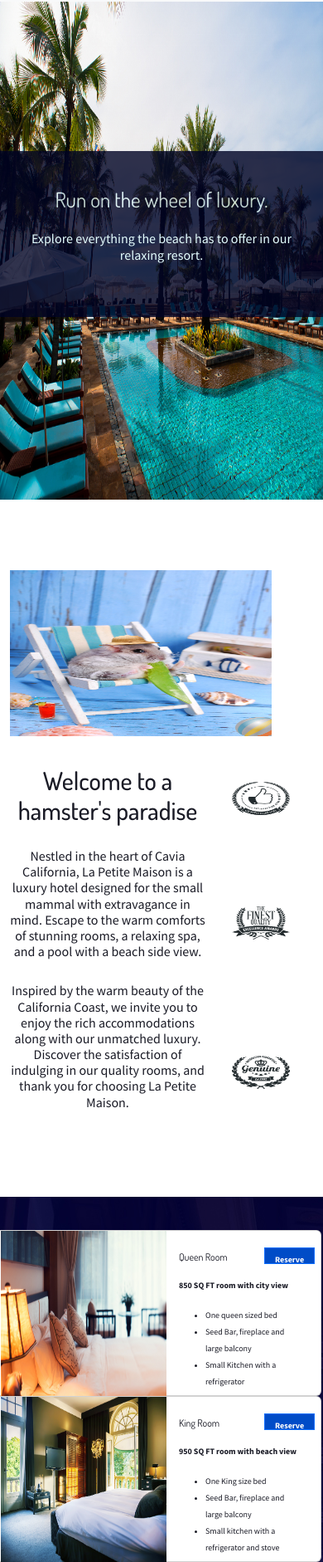
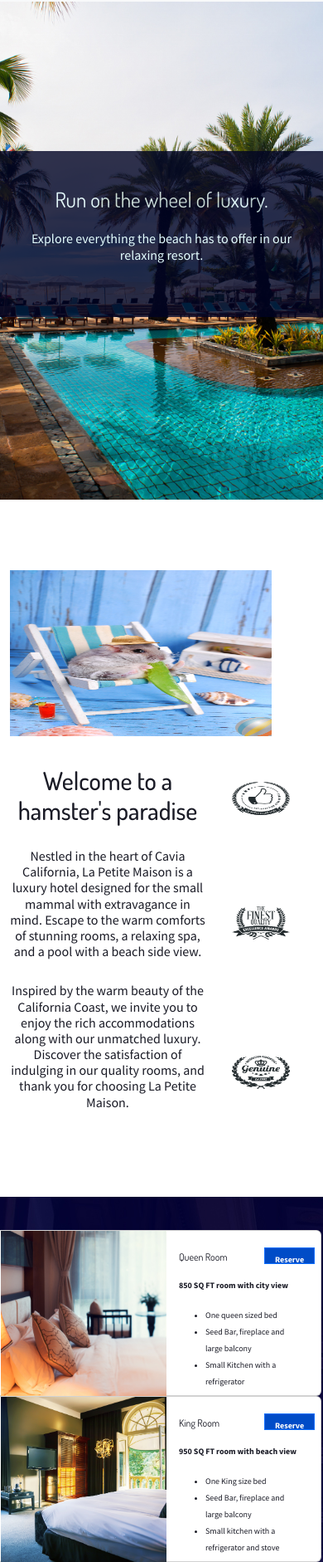
Before and after one commit to ZahidAfsar/AfsarZHamsterHotel, a plain HTML site: page index.html in a window 390 px wide. Shown: the part 118-2000 px from the top of the page at 83% size. Drawn offline with nearby package versions, Linux system fonts and the light colour scheme.

Commit message:
added object-fit

```diff
--- a/style/styles.css
+++ b/style/styles.css
@@ -51,6 +51,7 @@ left: 0px;
 max-width: 100%;
 height: 600px;
 opacity: 1px;
+object-fit: cover;
 }
 
 .imgSpace{
@@ -241,6 +242,7 @@ opacity: 1;
     max-width: 100%;
     padding-left: 0px;
     padding-right: 0px;
+    object-fit: cover;
 }
 
 .TextReserveRoom{
@@ -275,6 +277,7 @@ opacity: 1;
 /* background: transparent url(../assets/hotelMarkupAssets/Logo.png) 0% 0% no-repeat padding-box; */
 opacity: 1;
 padding-top: 20px;
+object-fit: cover;
  }
 
 
@@ -620,6 +623,7 @@ padding-top: 30px;
 .ImgSmallCard{
     width: 200px;
     height: 200px;
+    object-fit: cover;
 }
 
 .CardTextSmall{
@@ -662,5 +666,6 @@ padding-top: 30px;
 @media screen and (max-width: 500px) {
     .MobileCardBG{
         background-image: url(../assets/hotelMarkupAssets/bg2.jpg);
+        object-fit: cover;
     }
 }
```
